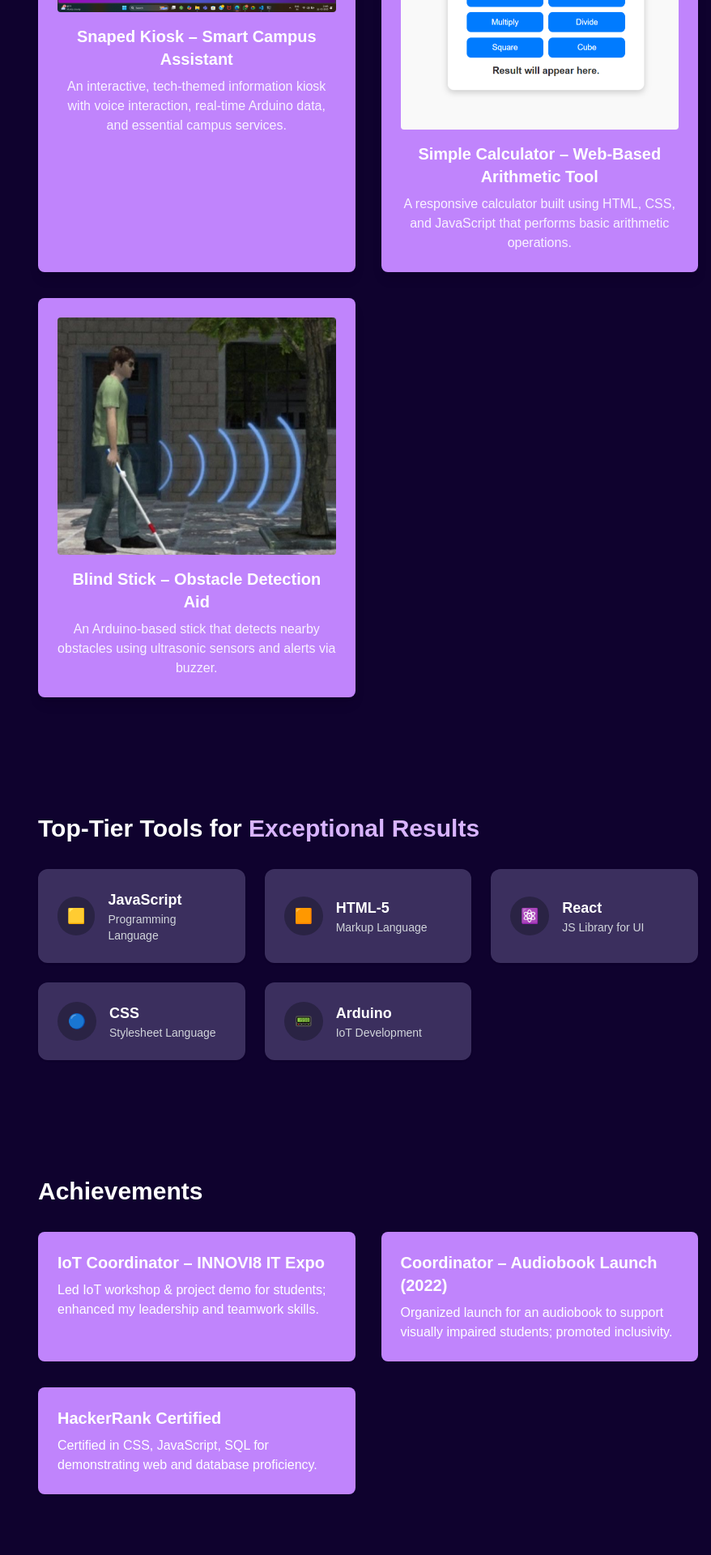
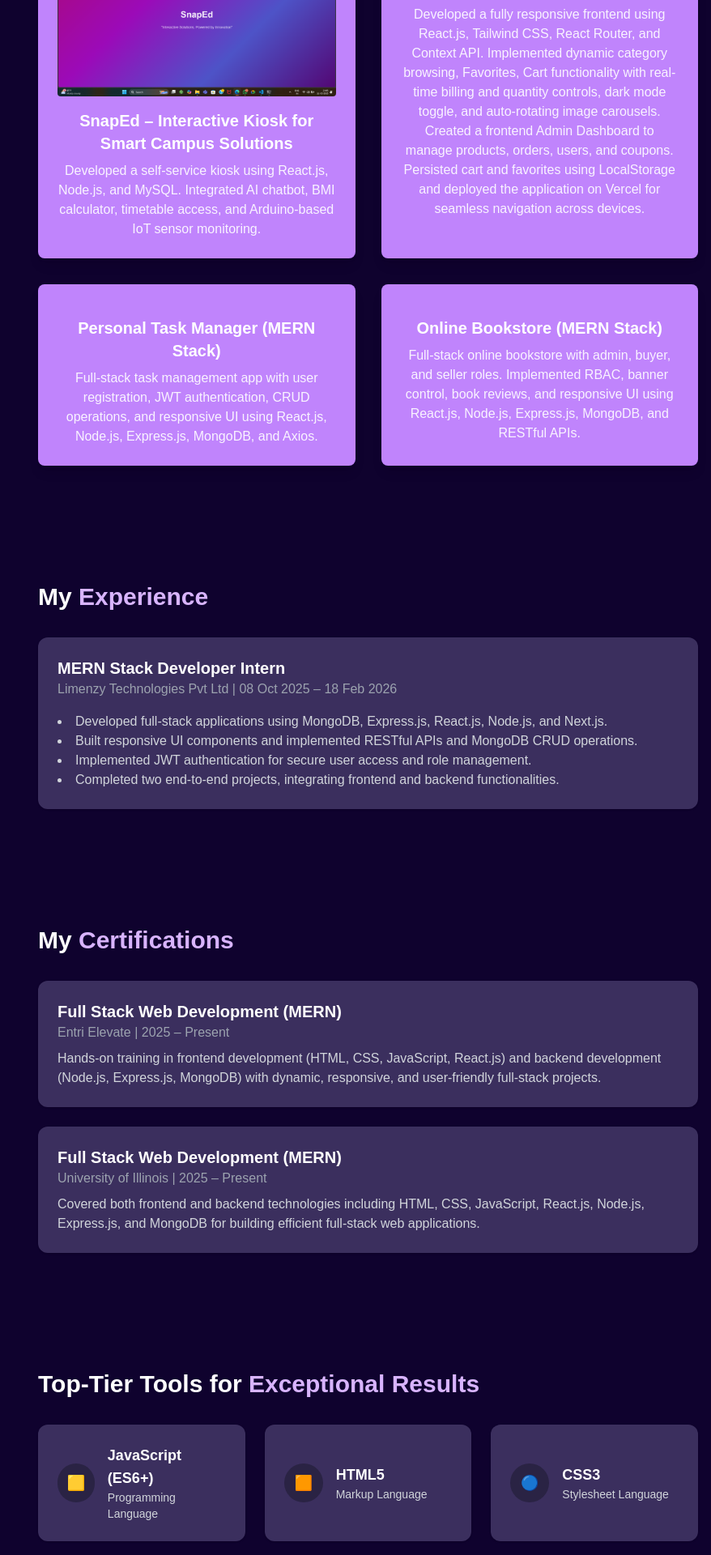
Before and after one commit to Hasifasherin/my_portfolio, a React (Vite) app: page / in a window 1280 px wide. Shown: the part 840-2760 px from the top of the page at 81% size, without its empty margins (402-1280 px from the left). Built offline with nearby package versions, Linux system fonts and the light colour scheme.

Commit message:
add other projects,skills,certfication and experiences

```diff
--- a/src/App.jsx
+++ b/src/App.jsx
@@ -3,7 +3,9 @@ import Navbar from "./components/Navbar";
 import ProfileCard from "./components/ProfileCard";
 import Hero from "./components/HeroSection";
 import Projects from "./components/Projects";
+import Experience from "./components/Experience";
 import Skills from "./components/Skills";
+import Certifications from "./components/Certifications";
 import Achievements from "./components/Achievements";
 import ContactForm from "./components/ContactForm";
 
@@ -16,6 +18,8 @@ const App = () => {
         <div className="space-y-20">
           <Hero />
           <Projects />
+          <Experience />
+          <Certifications />
           <Skills />
           <Achievements />
           <ContactForm />
--- /dev/null
+++ b/src/components/Certifications.jsx
@@ -0,0 +1,36 @@
+export default function Certifications() {
+  const certifications = [
+    {
+      title: 'Full Stack Web Development (MERN)',
+      institute: 'Entri Elevate',
+      duration: '2025 – Present',
+      description: 'Hands-on training in frontend development (HTML, CSS, JavaScript, React.js) and backend development (Node.js, Express.js, MongoDB) with dynamic, responsive, and user-friendly full-stack projects.',
+    },
+    {
+      title: 'Full Stack Web Development (MERN)',
+      institute: 'University of Illinois',
+      duration: '2025 – Present',
+      description: 'Covered both frontend and backend technologies including HTML, CSS, JavaScript, React.js, Node.js, Express.js, and MongoDB for building efficient full-stack web applications.',
+    },
+  ];
+
+  return (
+    <section id="certifications" className="pt-16 scroll-mt-28">
+      <h1 className="text-3xl font-bold mb-8">
+        My <span className="text-purple-300">Certifications</span>
+      </h1>
+      <div className="flex flex-col gap-6">
+        {certifications.map((cert, index) => (
+          <div
+            key={index}
+            className="bg-[#3b2f5e] p-6 rounded-xl shadow hover:scale-[1.02] transition"
+          >
+            <h3 className="text-xl font-semibold">{cert.title}</h3>
+            <p className="text-gray-400">{cert.institute} | {cert.duration}</p>
+            <p className="mt-2 text-gray-300">{cert.description}</p>
+          </div>
+        ))}
+      </div>
+    </section>
+  );
+}
--- /dev/null
+++ b/src/components/Experience.jsx
@@ -0,0 +1,42 @@
+export default function Experience() {
+  // Replace this array with multiple experiences if needed
+  const experiences = [
+    {
+      role: 'MERN Stack Developer Intern',
+      company: 'Limenzy Technologies Pvt Ltd',
+      duration: '08 Oct 2025 – 18 Feb 2026',
+      responsibilities: [
+        'Developed full-stack applications using MongoDB, Express.js, React.js, Node.js, and Next.js.',
+        'Built responsive UI components and implemented RESTful APIs and MongoDB CRUD operations.',
+        'Implemented JWT authentication for secure user access and role management.',
+        'Completed two end-to-end projects, integrating frontend and backend functionalities.',
+      ],
+    },
+    // You can add more experiences here
+  ];
+
+  return (
+    <section id="experience" className="pt-16 scroll-mt-28">
+      <h1 className="text-3xl font-bold mb-8">
+        My <span className="text-purple-300">Experience</span>
+      </h1>
+      {experiences.length === 0 ? (
+        <p className="text-gray-300 text-center">No experience yet.</p>
+      ) : (
+        <div className="flex flex-col gap-8">
+          {experiences.map((exp, index) => (
+            <div key={index} className="bg-[#3b2f5e] p-6 rounded-xl shadow hover:scale-[1.02] transition">
+              <h3 className="text-xl font-semibold">{exp.role}</h3>
+              <p className="text-gray-400">{exp.company} | {exp.duration}</p>
+              <ul className="mt-4 list-disc list-inside text-gray-300">
+                {exp.responsibilities.map((item, idx) => (
+                  <li key={idx}>{item}</li>
+                ))}
+              </ul>
+            </div>
+          ))}
+        </div>
+      )}
+    </section>
+  );
+}
--- a/src/components/HeroSection.jsx
+++ b/src/components/HeroSection.jsx
@@ -1,21 +1,26 @@
 export default function HeroSection() {
   return (
-    <section id="home" className="pt-8 scroll-mt-28">
-      <h1 className="text-4xl font-bold">
+    <section id="home" className="pt-16 scroll-mt-28">
+      <h1 className="text-4xl md:text-5xl font-bold leading-tight">
         Transforming Ideas into <br />
         <span className="text-white">Scalable</span>{' '}
         <span className="text-purple-300">Web Solutions</span>
       </h1>
       <hr className="w-24 border-2 border-purple-300 my-4" />
-      <p className="text-white/70 text-lg max-w-2xl">
-        Passionate about building dynamic and user-friendly web applications. I specialize in turning innovative ideas into full-stack solutions using MongoDB, Express.js, React, and Node.js.
+      <p className="text-white/70 text-lg md:text-xl max-w-3xl mt-4">
+        MERN Stack & Next.js Developer with hands-on internship experience in building
+        <strong> responsive, scalable, and user-friendly web applications</strong>. Experienced in <strong>IoT projects</strong>, integrating real-time sensor data and developing smart solutions. Passionate about creating <strong>intuitive UI/UX, writing clean, maintainable code, and delivering innovative full-stack solutions</strong> that make a real-world impact.
       </p>
       <div className="mt-6 flex gap-4">
         <a href="/HasifaSherin.pdf" target="_blank" rel="noreferrer">
-          <button className="bg-purple-400 text-white px-6 py-2 rounded-full">View Resume</button>
+          <button className="bg-purple-400 text-white px-6 py-2 rounded-full hover:bg-purple-500 transition">
+            View Resume
+          </button>
         </a>
         <a href="#contact">
-          <button className="border border-white text-white px-6 py-2 rounded-full">Contact Me</button>
+          <button className="border border-white text-white px-6 py-2 rounded-full hover:bg-white hover:text-purple-500 transition">
+            Contact Me
+          </button>
         </a>
       </div>
     </section>
--- a/src/components/Projects.jsx
+++ b/src/components/Projects.jsx
@@ -1,30 +1,51 @@
 export default function Projects() {
   const projects = [
     {
-      title: 'Snaped Kiosk – Smart Campus Assistant',
-      img: '/snaped.png',
-      desc:
-        'An interactive, tech-themed information kiosk with voice interaction, real-time Arduino data, and essential campus services.',
+      title: 'SnapEd – Interactive Kiosk for Smart Campus Solutions',
+      img: '/snaped.png', // placeholder image
+      desc: 'Developed a self-service kiosk using React.js, Node.js, and MySQL. Integrated AI chatbot, BMI calculator, timetable access, and Arduino-based IoT sensor monitoring.',
+      link: null, // No live link
     },
     {
-      title: 'Simple Calculator – Web-Based Arithmetic Tool',
-      img: '/calculator.png',
-      desc:
-        'A responsive calculator built using HTML, CSS, and JavaScript that performs basic arithmetic operations.',
+      title: 'FoodBite – Online Food Ordering Web App (Frontend Project)',
+  desc: 'Developed a fully responsive frontend using React.js, Tailwind CSS, React Router, and Context API. Implemented dynamic category browsing, Favorites, Cart functionality with real-time billing and quantity controls, dark mode toggle, and auto-rotating image carousels. Created a frontend Admin Dashboard to manage products, orders, users, and coupons. Persisted cart and favorites using LocalStorage and deployed the application on Vercel for seamless navigation across devices.',
+      link: 'https://food-order-app-two-iota.vercel.app',
     },
     {
-      title: 'Blind Stick – Obstacle Detection Aid',
-      img: '/blindstick.webp',
-      desc:
-        'An Arduino-based stick that detects nearby obstacles using ultrasonic sensors and alerts via buzzer.',
+      title: 'Personal Task Manager (MERN Stack)',
+      desc: 'Full-stack task management app with user registration, JWT authentication, CRUD operations, and responsive UI using React.js, Node.js, Express.js, MongoDB, and Axios.',
+      link: 'https://task-manager-frontend-1.vercel.app',
+    },
+    {
+      title: 'Online Bookstore (MERN Stack)',
+      desc: 'Full-stack online bookstore with admin, buyer, and seller roles. Implemented RBAC, banner control, book reviews, and responsive UI using React.js, Node.js, Express.js, MongoDB, and RESTful APIs.',
+      link: 'https://book-store-frontend-xi-blush.vercel.app',
     },
   ];
 
   return (
     <section id="proj" className="pt-16 scroll-mt-28">
-      <h1 className="text-3xl font-bold mb-8">Recent <span className="text-purple-300">Projects</span></h1>
+      <h1 className="text-3xl font-bold mb-8">
+        <span className="text-purple-300">Projects</span>
+      </h1>
       <div className="grid md:grid-cols-2 gap-8">
         {projects.map((project, index) => (
+          project.link ? (
+            <a
+              key={index}
+              href={project.link}
+              target="_blank"
+              rel="noopener noreferrer"
+              className="bg-purple-400 p-6 rounded-lg shadow-lg text-center hover:scale-[1.03] transition block"
+            >
+              <img
+                src={project.img}
+                className="rounded mb-4 mx-auto"
+              />
+              <h3 className="text-xl font-semibold mb-2">{project.title}</h3>
+              <p className="text-white/90">{project.desc}</p>
+            </a>
+          ) : (
             <div
               key={index}
               className="bg-purple-400 p-6 rounded-lg shadow-lg text-center hover:scale-[1.03] transition"
@@ -37,6 +58,7 @@ export default function Projects() {
               <h3 className="text-xl font-semibold mb-2">{project.title}</h3>
               <p className="text-white/90">{project.desc}</p>
             </div>
+          )
         ))}
       </div>
     </section>
--- a/src/components/Skills.jsx
+++ b/src/components/Skills.jsx
@@ -1,11 +1,41 @@
+import { useState } from 'react';
+
 export default function Skills() {
-  const skills = [
-    { name: 'JavaScript', icon: '🟨', desc: 'Programming Language' },
-    { name: 'HTML-5', icon: '🟧', desc: 'Markup Language' },
-    { name: 'React', icon: '⚛️', desc: 'JS Library for UI' },
-    { name: 'CSS', icon: '🔵', desc: 'Stylesheet Language' },
+  const allSkills = [
+    { name: 'JavaScript (ES6+)', icon: '🟨', desc: 'Programming Language' },
+    { name: 'HTML5', icon: '🟧', desc: 'Markup Language' },
+    { name: 'CSS3', icon: '🔵', desc: 'Stylesheet Language' },
+    { name: 'React.js', icon: '⚛️', desc: 'Frontend Library for UI' },
+    { name: 'Next.js', icon: '⏭️', desc: 'React Framework for SSR & Routing' },
+    { name: 'Node.js', icon: '🟩', desc: 'Backend Runtime Environment' },
+    { name: 'Express.js', icon: '🚂', desc: 'Backend Web Framework' },
+    { name: 'MongoDB', icon: '🍃', desc: 'NoSQL Database' },
+    { name: 'RESTful APIs', icon: '🔗', desc: 'Backend Communication' },
+    { name: 'TypeScript', icon: '🔷', desc: 'Typed JavaScript Superset' },
+    { name: 'Redux', icon: '🔁', desc: 'State Management Library' },
+    { name: 'Bootstrap', icon: '💠', desc: 'CSS Framework' },
+    { name: 'Material UI', icon: '📐', desc: 'UI Component Library' },
+    { name: 'Tailwind CSS', icon: '🌬️', desc: 'Utility-First CSS Framework' },
+    { name: 'Responsive Design', icon: '📱', desc: 'Mobile-First Layouts' },
     { name: 'Arduino', icon: '📟', desc: 'IoT Development' },
+    { name: 'Temperature & Humidity Sensors', icon: '🌡️', desc: 'IoT Sensors' },
+    { name: 'Git/GitHub', icon: '🐙', desc: 'Version Control & Collaboration' },
+    { name: 'VS Code', icon: '🖥️', desc: 'Code Editor' },
+    { name: 'XAMPP', icon: '💻', desc: 'Local Server Environment' },
+    { name: 'Poster Making – Canva', icon: '🎨', desc: 'Design & Graphics' },
+    { name: 'MS Word & Excel', icon: '📄', desc: 'Documentation & Spreadsheets' },
+    { name: 'Typing, Data Entry, Internet Research', icon: '⌨️', desc: 'Productivity & Research' },
   ];
+
+  const [visibleCount, setVisibleCount] = useState(9);
+
+  const handleToggle = () => {
+    if (visibleCount === 9) {
+      setVisibleCount(allSkills.length);
+    } else {
+      setVisibleCount(9);
+    }
+  };
 
   return (
     <section id="skill" className="pt-16 scroll-mt-28">
@@ -13,7 +43,7 @@ export default function Skills() {
         Top-Tier Tools for <span className="text-purple-300">Exceptional Results</span>
       </h1>
       <div className="grid md:grid-cols-3 gap-6">
-        {skills.map((skill, index) => (
+        {allSkills.slice(0, visibleCount).map((skill, index) => (
           <div
             key={index}
             className="bg-[#3b2f5e] text-white p-6 rounded-xl flex items-center gap-4 hover:scale-105 transition shadow"
@@ -28,6 +58,14 @@ export default function Skills() {
           </div>
         ))}
       </div>
+      <div className="text-center mt-6">
+        <button
+          onClick={handleToggle}
+          className="bg-purple-500 hover:bg-purple-600 text-white px-6 py-2 rounded-lg transition"
+        >
+          {visibleCount === 9 ? 'View More' : 'View Less'}
+        </button>
+      </div>
     </section>
   );
 }
```
Lines whose indentation alone changed are shown as unchanged.
